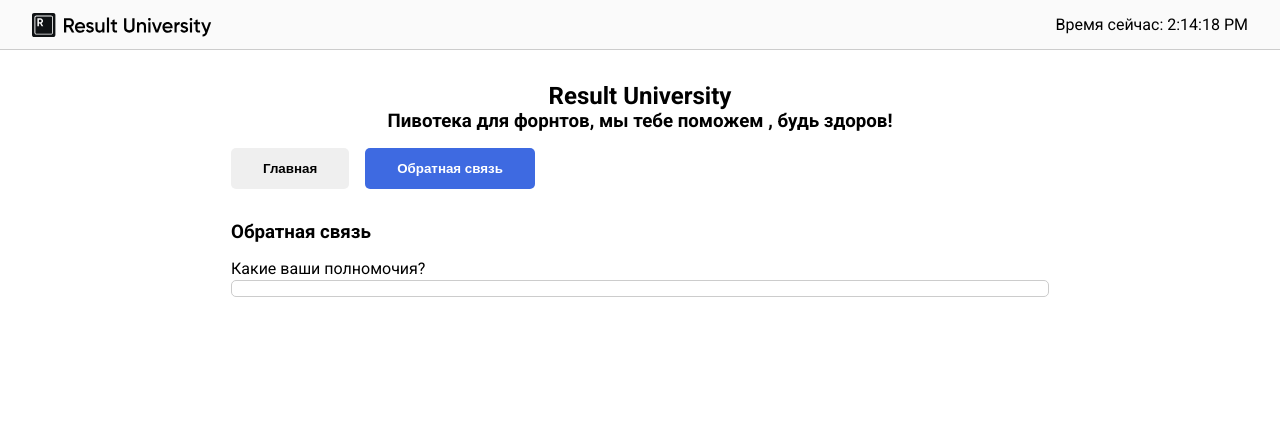
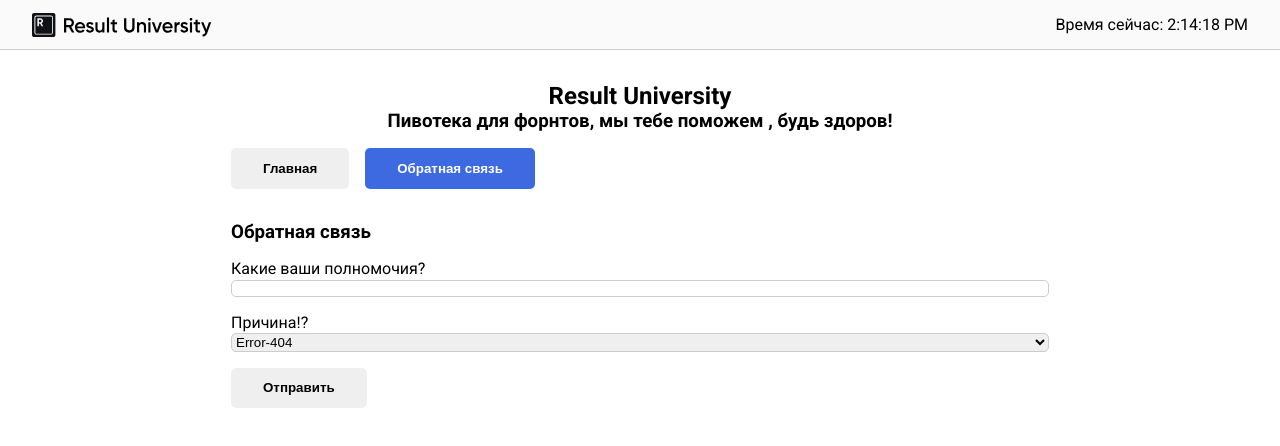
Before and after one commit to KaifasKainPepegich/Vladik-L1, a React (Vite) app: page / in a window 1280 px wide. Shown: the top 446 px of the page. Built offline with nearby package versions, Linux system fonts and the light colour scheme.

Commit message:
переделки+feedback

```diff
--- a/package.json
+++ b/package.json
@@ -10,6 +10,7 @@
     "preview": "vite preview"
   },
   "dependencies": {
+    "clsx": "^2.1.1",
     "react": "^18.2.0",
     "react-dom": "^18.2.0",
     "styled-components": "^6.1.16"
--- a/src/App.jsx
+++ b/src/App.jsx
@@ -9,21 +9,29 @@ import { FeedbackSection } from './components/FeedbackSection/FeedbackSection'
 export const App = () => {
   const [tab, setTab] = useState('feedback')
 
+  const renderTabContent = (tab) => {
+    switch (tab) {
+      case 'main':
+        return (
+          <>
+            <TeachSection />
+            <ButtonSection />
+          </>
+        )
+      case 'feedback':
+        return <FeedbackSection />
+      default:
+        return <div>Ошибочка,выходим из машины</div>
+    }
+  }
+
   return (
     <>
       <Header />
       <main>
         <IntroSection />
         <TabsSection active={tab} onChange={(current) => setTab(current)} />
-
-        {tab === 'main' && (
-          <>
-            <TeachSection />
-            <ButtonSection />
-          </>
-        )}
-
-        {tab === 'feedback' && <FeedbackSection />}
+        {renderTabContent(tab)}
       </main>
     </>
   )
--- a/src/components/Button/Button.jsx
+++ b/src/components/Button/Button.jsx
@@ -1,8 +1,13 @@
 import style from './Button.module.scss'
+import clsx from 'clsx'
 
 export const Button = ({ children, onClick, isActive }) => {
   return (
-    <button className={`${style.button} ${isActive ? style.active : ''}`} onClick={onClick}>
+    <button
+      className={clsx(style.button, {
+        [style.active]: isActive,
+      })}
+      onClick={onClick}>
       {children}
     </button>
   )
--- a/src/components/Button/ButtonSection.jsx
+++ b/src/components/Button/ButtonSection.jsx
@@ -5,7 +5,7 @@ import { Button } from './Button'
 export const ButtonSection = () => {
   const [contentType, setContentType] = useState(null)
 
-  const buttonArr = [
+  const contentButtons = [
     { key: 'way', label: 'Подход' },
     { key: 'easy', label: 'Доступность' },
     { key: 'program', label: 'Концентрация' },
@@ -15,7 +15,7 @@ export const ButtonSection = () => {
     <section>
       <h3>Чем мы отличаемся от других</h3>
 
-      {buttonArr.map(({ key, label }) => (
+      {contentButtons.map(({ key, label }) => (
         <Button key={key} isActive={contentType === key} onClick={() => setContentType(key)}>
           {label}
         </Button>
--- a/src/components/FeedbackSection/FeedbackSection.jsx
+++ b/src/components/FeedbackSection/FeedbackSection.jsx
@@ -1,13 +1,30 @@
 import style from './FeedbackSection.module.scss'
+import { Button } from './../Button/Button'
+import { useState } from 'react'
 
 export const FeedbackSection = () => {
+  const [name, setName] = useState('')
+  const [reason, setReason] = useState('error')
+
+  const nameChange = (event) => setName(event.target.value)
+  const reasonChange = (event) => setReason(event.target.value)
+
   return (
     <section>
       <h3>Обратная связь</h3>
 
       <form>
         <label htmlFor='name'>Какие ваши полномочия?</label>
-        <input type='text' id='name' className={style.control} />
+        <input type='text' id='name' className={style.control} value={name} onChange={nameChange} />
+
+        <label htmlFor='reason'>Причина!?</label>
+        <select id='reason' className={style.control} value={reason} onChange={reasonChange}>
+          <option value='error'>Error-404</option>
+          <option value='HahСlassic'>SyntaxError</option>
+          <option value='Order'>Order-66</option>
+        </select>
+
+        <Button>Отправить</Button>
       </form>
     </section>
   )
--- a/src/components/Header/Header.jsx
+++ b/src/components/Header/Header.jsx
@@ -9,7 +9,7 @@ export const Header = () => {
     const intervalId = setInterval(() => setNow(new Date()), 1000)
 
     return () => clearInterval(intervalId)
-  })
+  }, [])
 
   return (
     <header className={style.header}>
--- a/src/components/IntroSection/IntroSection.jsx
+++ b/src/components/IntroSection/IntroSection.jsx
@@ -1,4 +1,3 @@
-import React from 'react'
 import style from './IntroSection.module.scss'
 
 export const IntroSection = () => {
```
Also changed, not shown: 1 other file (tests, documents, lock files or other folders).
